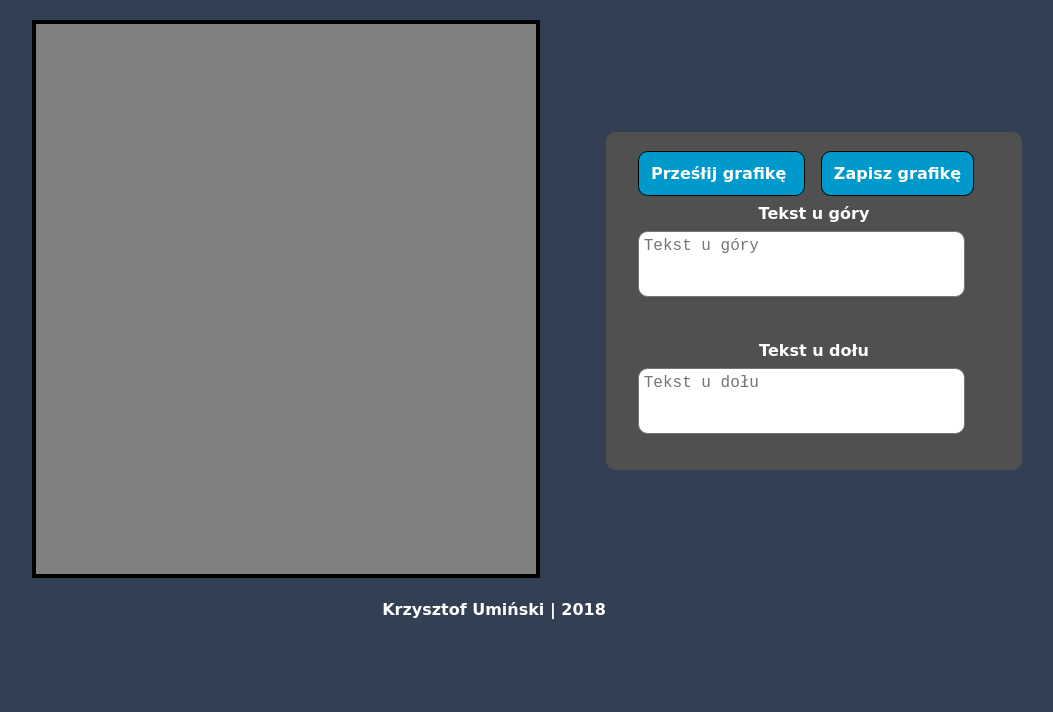
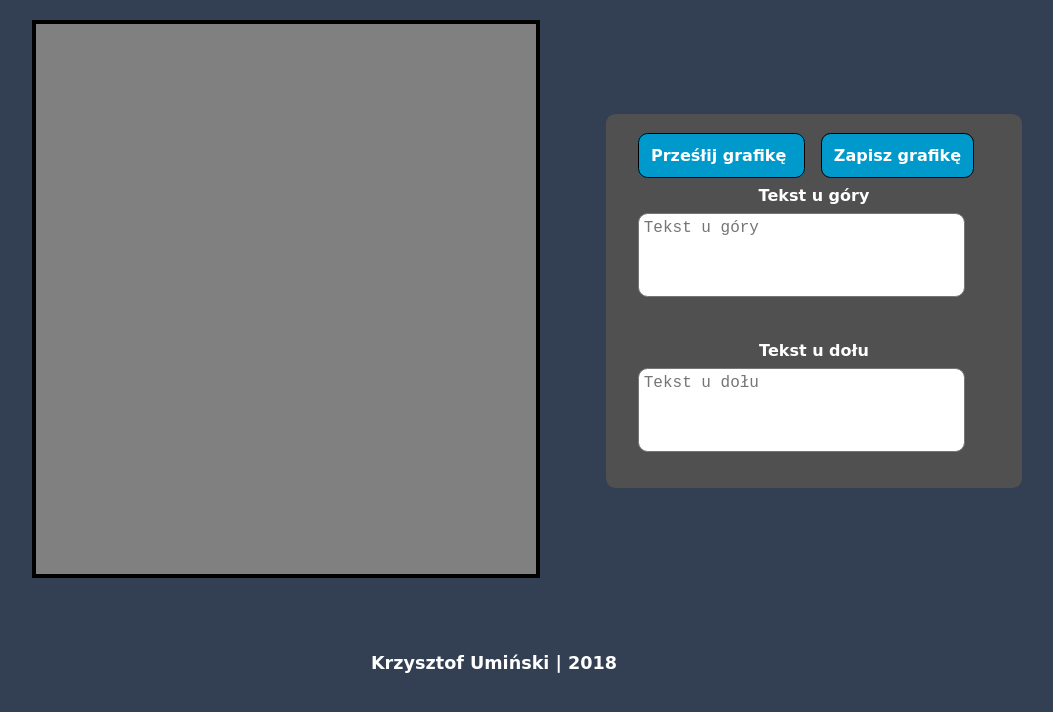
Before and after one commit to geralt1002/Meme-Generator, a website built with webpack: page src/index.html in a window 1280 px wide. Shown: the part 92-804 px from the top of the page, without its empty margins (146-1199 px from the left). Built offline with nearby package versions, Linux system fonts and the light colour scheme; a web font is replaced by a local one.

Commit message:
Added comments to .js file and cosmetic change

```diff
--- a/src/index.html
+++ b/src/index.html
@@ -34,7 +34,7 @@
               name="textTop"
               id="topText"
               cols="30"
-              rows="3"
+              rows="4"
               placeholder="Tekst u góry"
             ></textarea>
           </div>
@@ -47,7 +47,7 @@
               name="bottomText"
               id="textBottom"
               cols="30"
-              rows="3"
+              rows="4"
               placeholder="Tekst u dołu"
             ></textarea>
           </div>
--- a/src/js/custom/main.js
+++ b/src/js/custom/main.js
@@ -1,9 +1,11 @@
-const topText = document.querySelector("#topText");
-const bottomText = document.querySelector("#textBottom");
-const file = document.querySelector("#file");
+const topText = document.querySelector('#topText');
+const bottomText = document.querySelector('#textBottom');
+const file = document.querySelector('#file');
 
-window.topText = "";
-window.bottomText = "";
+window.topText = '';
+window.bottomText = '';
+
+// Reader init
 
 function fileReader(e) {
   const file = e.target.files[0];
@@ -27,40 +29,42 @@ function fileReader(e) {
 topText.oninput = textChange;
 bottomText.oninput = textChange;
 
-document.querySelector("#file").addEventListener("change", fileReader);
+document.querySelector('#file').addEventListener('change', fileReader);
+
+// Canvas settings
 
 function drawMeme(image, topText, bottomText) {
-  const canvas = document.querySelector("#canvas");
-  const ctx = canvas.getContext("2d");
+  const canvas = document.querySelector('#canvas');
+  const ctx = canvas.getContext('2d');
 
   ctx.clearRect(0, 0, canvas.width, canvas.height);
 
   ctx.drawImage(image, 0, 0, 500, 600);
 
-  ctx.textAlign = "center";
-  ctx.strokeStyle = "black";
-  ctx.fillStyle = "white";
+  ctx.textAlign = 'center';
+  ctx.strokeStyle = 'black';
+  ctx.fillStyle = 'white';
   ctx.lineWidth = 6;
 
   if (topText.length < 15) {
-    ctx.font = "60px impact";
+    ctx.font = '60px impact';
   } else if (topText.length < 23) {
-    ctx.font = "40px impact";
+    ctx.font = '40px impact';
   } else {
-    ctx.font = "20px impact";
+    ctx.font = '20px impact';
   }
-  ctx.textBaseline = "top";
+  ctx.textBaseline = 'top';
   ctx.strokeText(topText, 250, 10);
   ctx.fillText(topText, 250, 10);
 
   if (bottomText.length < 15) {
-    ctx.font = "60px impact";
+    ctx.font = '60px impact';
   } else if (bottomText.length < 23) {
-    ctx.font = "40px impact";
+    ctx.font = '40px impact';
   } else {
-    ctx.font = "20px impact";
+    ctx.font = '20px impact';
   }
-  ctx.textBaseline = "bottom";
+  ctx.textBaseline = 'bottom';
   ctx.strokeText(bottomText, 250, 530);
   ctx.fillText(bottomText, 250, 530);
 }
@@ -68,14 +72,17 @@ function textChange(e) {
   const id = e.target.id;
   const text = e.target.value;
 
-  if (id == "topText") {
+  if (id == 'topText') {
     window.topText = text;
   } else {
     window.bottomText = text;
   }
   drawMeme(window.imageSrc, window.topText, window.bottomText);
 }
-const saveBtn = document.querySelector("#saveBtn");
-saveBtn.addEventListener("click", function() {
-  window.open(document.querySelector("canvas").toDataURL());
+
+// save Listeners
+
+const saveBtn = document.querySelector('#saveBtn');
+saveBtn.addEventListener('click', function() {
+  window.open(document.querySelector('canvas').toDataURL());
 });
--- a/src/scss/style.scss
+++ b/src/scss/style.scss
@@ -11,7 +11,7 @@ $fontSize: 1em;
 $borderRadius: 0.6em;
 $textaereaFsize: 1em;
 $border: 0.1em solid #000;
-$fontFamily: "Charm", cursive;
+$fontFamily: 'Charm', cursive;
 $fontWeight: bold;
 
 // //***************RESET*********************************
@@ -80,7 +80,7 @@ body {
   font-weight: $fontWeight;
   font-size: $fontSize;
 }
-input[type="file"] {
+input[type='file'] {
   display: none;
 }
 //*******************SECTION_EDITOR****************************************
@@ -119,8 +119,9 @@ input[type="file"] {
 //******************PAGE_FOOTER************************************
 .page_footer {
   text-align: center;
-  padding: 0.5em;
-  font-size: $fontSize;
+  padding: 1.5em;
+  margin: 2em;
+  font-size: $fontSize * 1.1;
 }
 
 //**********************RESPONSIVE***********************************
```
Also changed, not shown: .babelrc, 2 other files.
